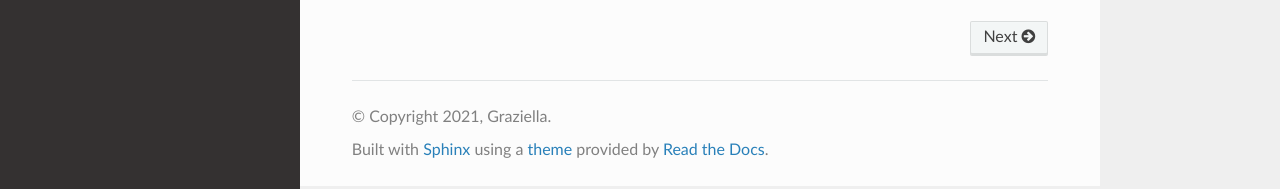
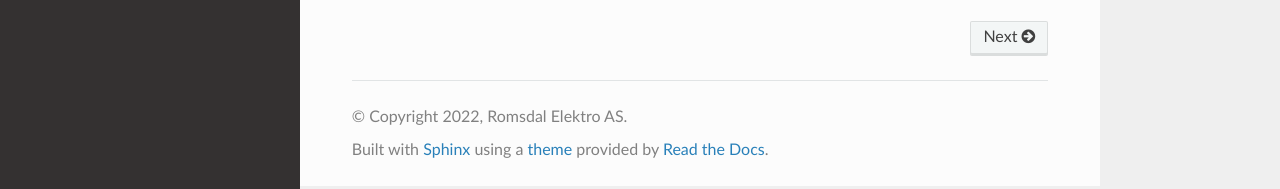
Before and after one commit to romsdalelektro/wiki2, a Sphinx documentation site: the page built from docs/source/index.rst, in a window 1280 px wide. Shown: the part 708-897 px from the top of the page. Built offline with Sphinx 7.4.7 and the Read the Docs theme 2.0.0, drawn with Linux system fonts in a browser that asks for light colours.

Commit message:
Update conf.py

```diff
--- a/docs/source/conf.py
+++ b/docs/source/conf.py
@@ -3,8 +3,8 @@
 # -- Project information
 
 project = 'Romsdal Elektro WIKI'
-copyright = '2021, Graziella'
-author = 'Graziella'
+copyright = '2022, Romsdal Elektro AS'
+author = 'Romsdal Elektro AS'
 
 release = '0.1'
 version = '0.1.0'
```
